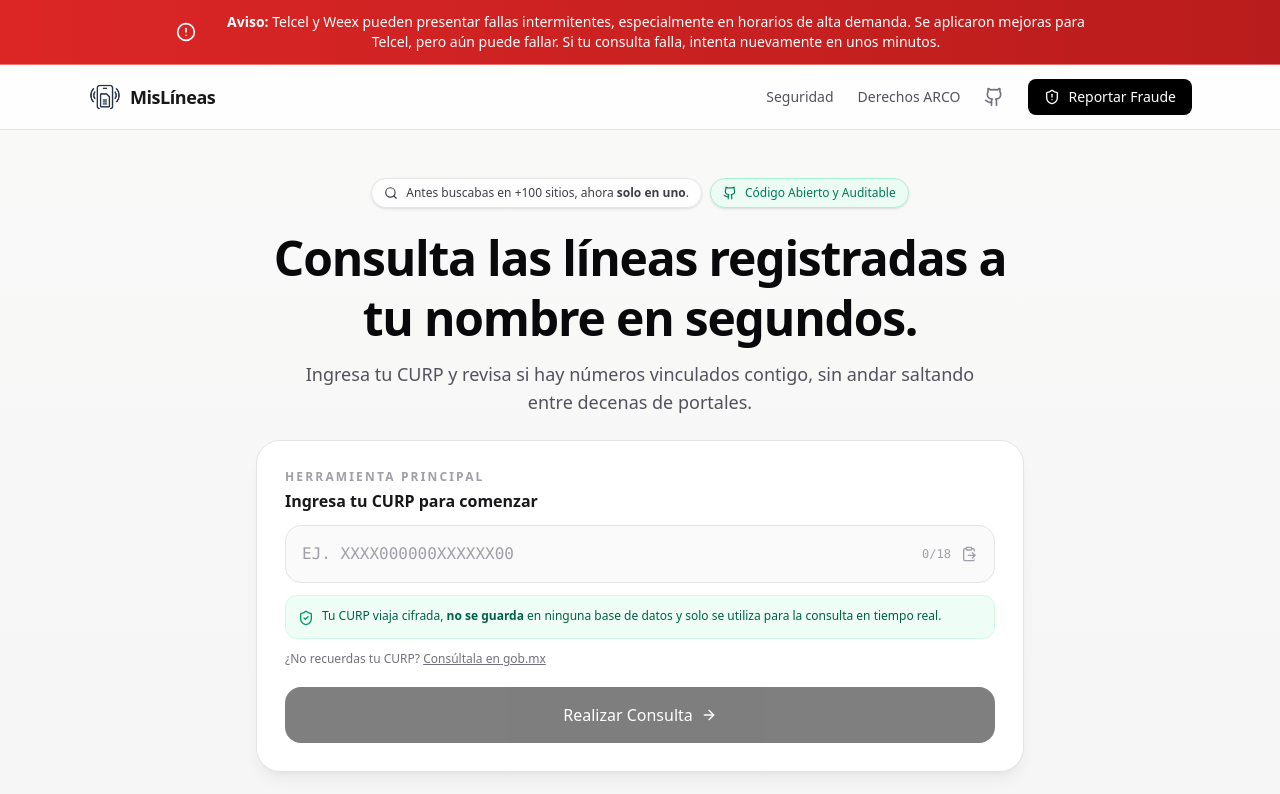
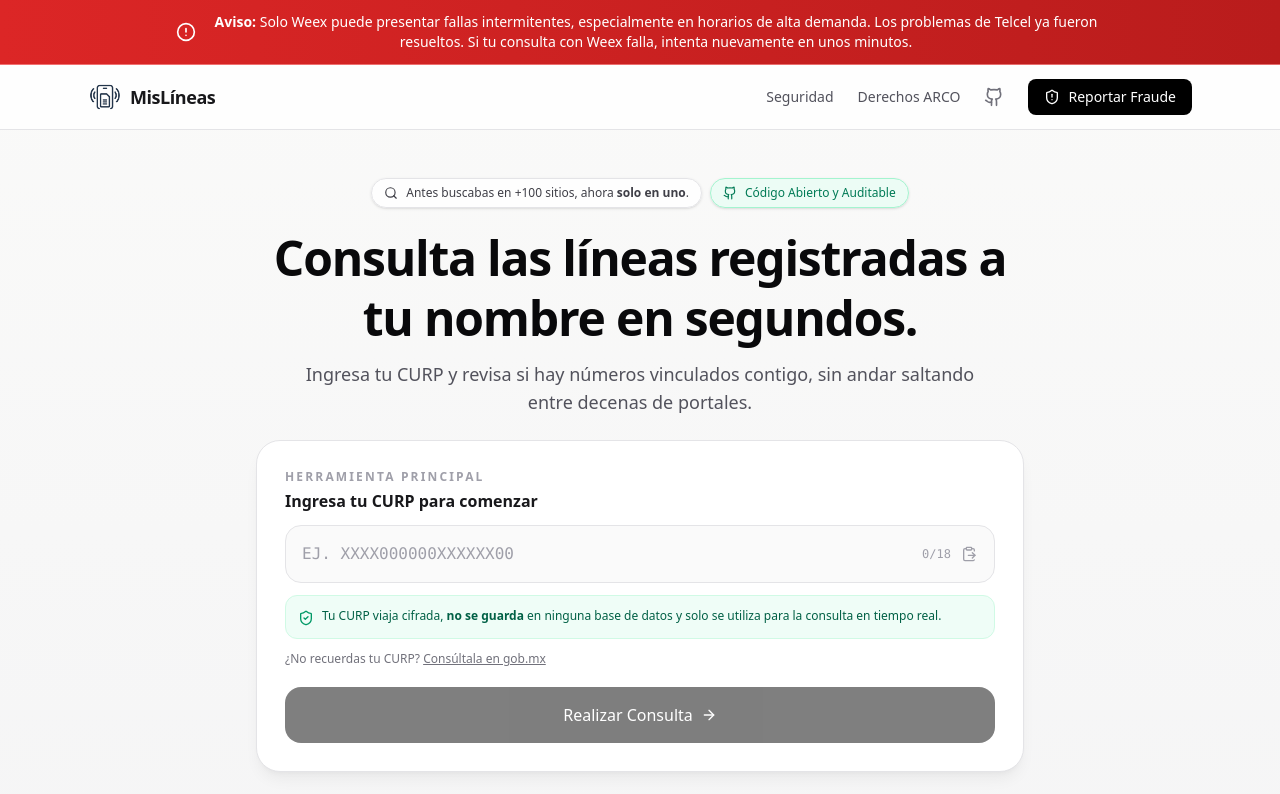
Before and after one commit to CarlosNunezMX/MisLineas, a Next.js app: page / in a window 1280 px wide. Shown: the top 794 px of the page. Built offline with nearby package versions, Linux system fonts and the light colour scheme.

Commit message:
fix: update alert message for clarity regarding Telcel and Weex service issues

```diff
--- a/src/app/page.tsx
+++ b/src/app/page.tsx
@@ -57,9 +57,9 @@ export default function MisLineas() {
       <div className="flex items-center justify-center gap-3 border-b border-red-300/60 bg-[linear-gradient(90deg,#dc2626_0%,#b91c1c_100%)] px-4 py-3 text-sm text-white">
         <AlertCircle className="w-5 h-5 shrink-0" />
         <p className="text-center max-w-4xl font-medium">
-          <strong>Aviso:</strong> Telcel y Weex pueden presentar fallas
-          intermitentes, especialmente en horarios de alta demanda. Se
-          aplicaron mejoras para Telcel, pero aún puede fallar. Si tu consulta
+          <strong>Aviso:</strong> Solo Weex puede presentar fallas
+          intermitentes, especialmente en horarios de alta demanda. Los
+          problemas de Telcel ya fueron resueltos. Si tu consulta con Weex
           falla, intenta nuevamente en unos minutos.
         </p>
       </div>
```
